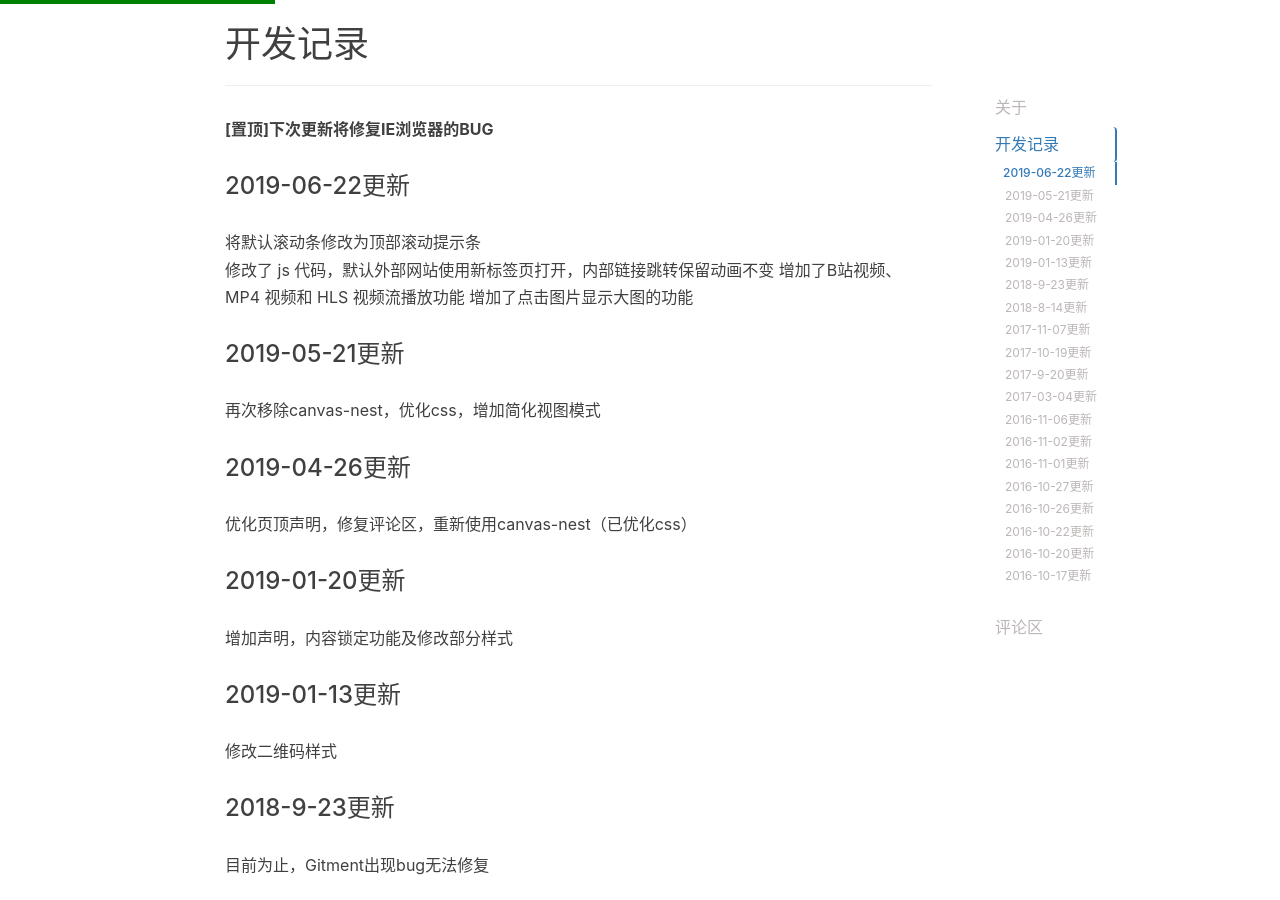
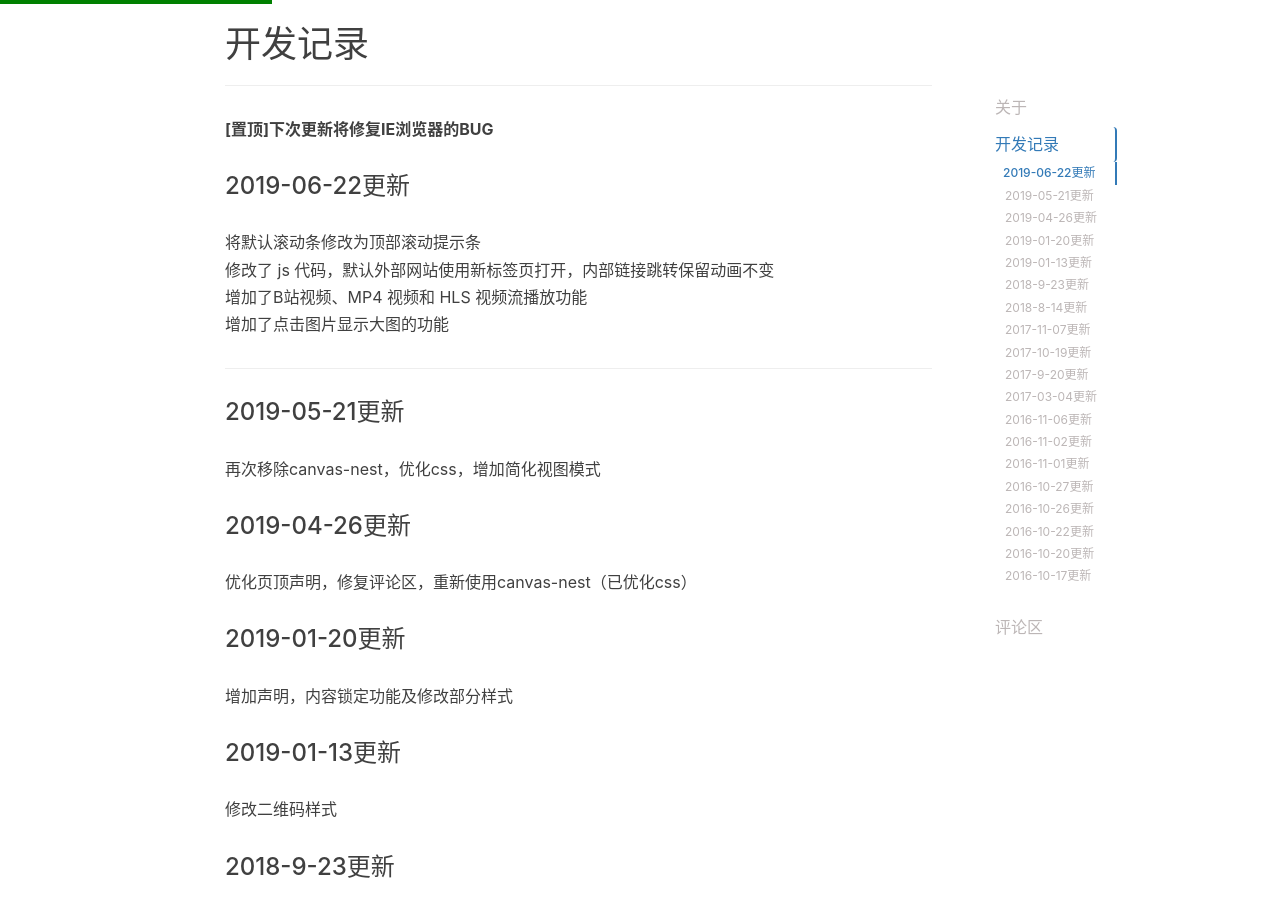
Before and after one commit to sanzewolves/OLD2.muzhou233.github.io, a Jekyll site: the page built from about.md, in a window 1280 px wide and 900 px high, scrolled down 944 px. Built offline with Jekyll 4.4.1, drawn with Linux system fonts in a browser that asks for light colours; nearby versions of some CDN libraries; comment, search, counter and statistics services are not loaded; some of the changed lines change nothing that is shown.

Commit message:
fix gitment

```diff
--- a/_layouts/post.html
+++ b/_layouts/post.html
@@ -180,11 +180,11 @@
 <script>
 var gitment = new Gitment({
   id: '{{ page.url }}',
-  owner: 'Mu-Zhou',
-  repo: 'mu-zhou.github.io',
+  owner: 'MuZhou233',
+  repo: 'muzhou233.github.io',
   oauth: {
-    client_id: '9cf9b3a13fd6423935a0',
-    client_secret: 'ff08c5c7a64942d5177948e67b8da1f936bc09f9',
+    client_id: '497be462d2fb3ee352ff',
+    client_secret: 'c0013ee9f11e194af8959d8f2a0984234683d849',
   },
 })
 gitment.render('commentcontainer')
--- a/about.md
+++ b/about.md
@@ -32,6 +32,8 @@
 修改了 js 代码，默认外部网站使用新标签页打开，内部链接跳转保留动画不变
 增加了B站视频、MP4 视频和 HLS 视频流播放功能
 增加了点击图片显示大图的功能
+
+***
 
 ### 2019-05-21更新
 
```
